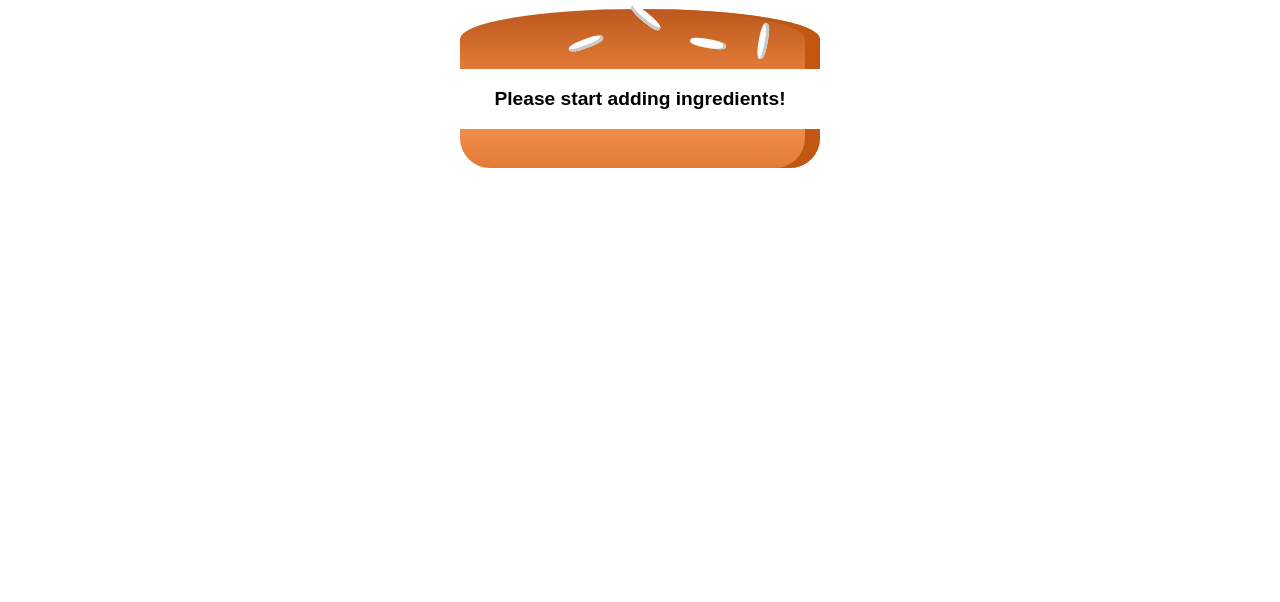
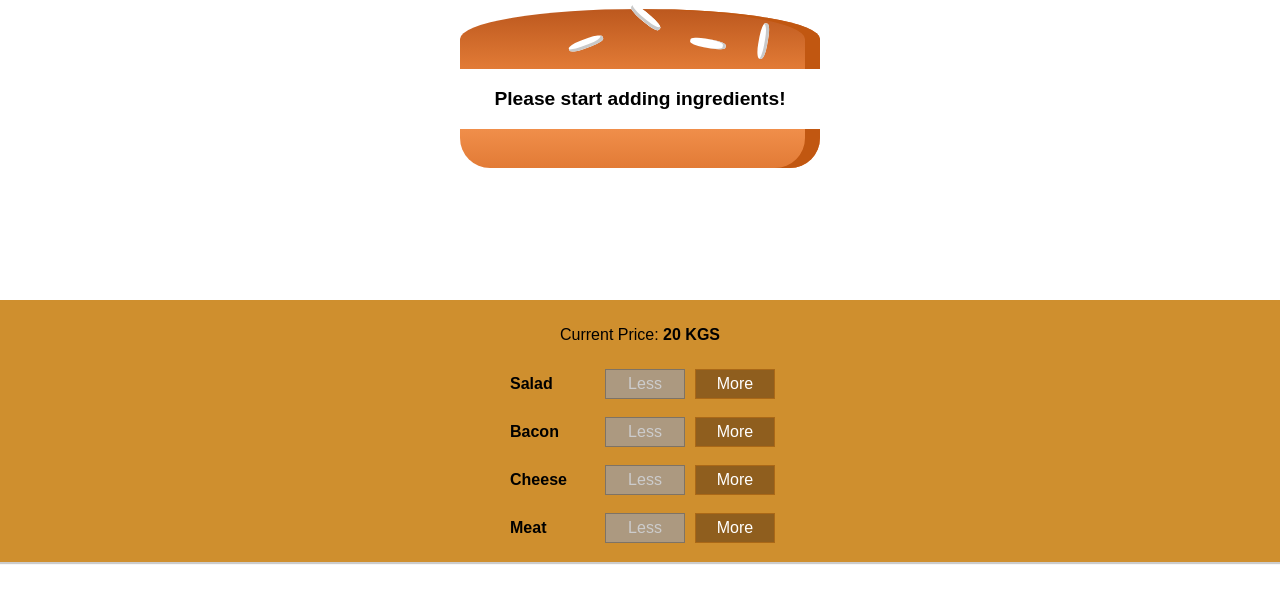
Before and after one commit to azat-nasyrov-dev/burger-app, a React (Create React App) app: page / in a window 1280 px wide. Shown: the top 602 px of the page. Built offline with nearby package versions, Linux system fonts and the light colour scheme.

Commit message:
Added a couple of new components with styles, added the initial price of all ingredients to the application, also made the initial interface with buttons, by clicking on them ingredients are added and the total price is calculated

```diff
--- a/public/index.html
+++ b/public/index.html
@@ -1,20 +1,19 @@
 <!DOCTYPE html>
 <html lang="en">
 <head>
-    <meta charset="utf-8" />
-    <link rel="icon" href="%PUBLIC_URL%/favicon.ico" />
-    <meta name="viewport" content="width=device-width, initial-scale=1" />
-    <meta name="theme-color" content="#000000" />
+    <meta charset="utf-8"/>
+    <meta name="viewport" content="width=device-width, initial-scale=1"/>
+    <meta name="theme-color" content="#000000"/>
     <meta
             name="description"
             content="Web site created using create-react-app"
     />
-    <link rel="apple-touch-icon" href="%PUBLIC_URL%/logo192.png" />
     <!--
       manifest.json provides metadata used when your web app is installed on a
       user's mobile device or desktop. See https://developers.google.com/web/fundamentals/web-app-manifest/
     -->
-    <link rel="manifest" href="%PUBLIC_URL%/manifest.json" />
+    <link rel="manifest" href="%PUBLIC_URL%/manifest.json"/>
+    <link rel="icon" href="%PUBLIC_URL%/favicon.ico"/>
     <!--
       Notice the use of %PUBLIC_URL% in the tags above.
       It will be replaced with the URL of the `public` folder during the build.
--- /dev/null
+++ b/src/components/Burger/BuildControls/BuildControl/BuildControl.css
@@ -0,0 +1,57 @@
+.BuildControl {
+    display: flex;
+    justify-content: space-between;
+    align-items: center;
+    margin: 5px 0;
+}
+
+.BuildControl button {
+    display: block;
+    font: inherit;
+    padding: 5px;
+    margin: 0 5px;
+    width: 80px;
+    border: 1px solid #aa6817;
+    cursor: pointer;
+    outline: none;
+}
+
+.BuildControl button:disabled {
+    background-color: #ac9980;
+    border: 1px solid #7e7365;
+    color: #ccc;
+    cursor: default;
+}
+
+.BuildControl button:hover:disabled {
+    background-color: #ac9980;
+    color: #ccc;
+    cursor: not-allowed;
+}
+
+.Label {
+    padding: 10px;
+    font-weight: bold;
+    width: 80px;
+    text-transform: capitalize;
+}
+
+.BuildControl .Less {
+    background-color: #D39952;
+    color: white;
+}
+
+.BuildControl .More {
+    background-color: #8f5e1e;
+    color: white;
+}
+
+.BuildControl .Less:hover, .BuildControl .Less:active {
+    background-color: #daa972;
+    color: white;
+}
+
+.BuildControl .More:hover, .BuildControl .More:active {
+    background-color: #99703f;
+    color: white;
+}
--- /dev/null
+++ b/src/components/Burger/BuildControls/BuildControl/BuildControl.js
@@ -0,0 +1,18 @@
+import React from 'react';
+import './BuildControl.css';
+
+const BuildControl = props => {
+  return (
+    <div className="BuildControl">
+      <div className="Label">{props.type}</div>
+      <button className="Less" onClick={props.removed} disabled={props.disabled}>
+        Less
+      </button>
+      <button className="More" onClick={props.added}>
+        More
+      </button>
+    </div>
+  );
+};
+
+export default BuildControl;
--- /dev/null
+++ b/src/components/Burger/BuildControls/BuildControls.css
@@ -0,0 +1,51 @@
+.BuildControls {
+    width: 100%;
+    background-color: #CF8F2E;
+    display: flex;
+    flex-flow: column;
+    align-items: center;
+    box-shadow: 0 2px 1px #ccc;
+    margin: auto;
+    padding: 10px 0;
+}
+
+.OrderButton {
+    background-color: #dad735;
+    outline: none;
+    cursor: pointer;
+    border: 1px solid #966909;
+    color: #966909;
+    font-family: inherit;
+    font-size: 1.2rem;
+    padding: 15px 30px;
+    box-shadow: 2px 2px 2px #966909;
+}
+
+.OrderButton:hover, .OrderButton:active {
+    background-color: #a0db41;
+    border: 1px solid #966909;
+    color: #966909;
+}
+
+.OrderButton:disabled {
+    background-color: #c7c6c6;
+    cursor: not-allowed;
+    border: 1px solid #ccc;
+    color: #888888;
+}
+
+.OrderButton:not(:disabled) {
+    animation: enable 0.3s linear;
+}
+
+@keyframes enable {
+    0% {
+        transform: scale(1);
+    }
+    60% {
+        transform: scale(1.1);
+    }
+    100% {
+        transform: scale(1);
+    }
+}
--- a/src/components/Burger/BuildControls/BuildControls.js
+++ b/src/components/Burger/BuildControls/BuildControls.js
@@ -1,9 +1,20 @@
 import React from 'react';
+import './BuildControls.css';
+import BuildControl from "./BuildControl/BuildControl";
 
 const BuildControls = props => {
   return (
-    <div>
-
+    <div className="BuildControls">
+      <p>Current Price: <strong>{props.price} KGS</strong></p>
+      {Object.keys(props.ingredients).map(ingType => (
+        <BuildControl
+          key={ingType}
+          disabled={props.ingredients[ingType] === 0}
+          type={ingType}
+          added={() => props.ingredientAdded(ingType)}
+          removed={() => props.ingredientRemoved(ingType)}
+        />
+      ))}
     </div>
   );
 };
--- a/src/containers/BurgerBuilder/BurgerBuilder.js
+++ b/src/containers/BurgerBuilder/BurgerBuilder.js
@@ -1,6 +1,13 @@
 import React, {useState} from 'react';
 import Burger from "../../components/Burger/Burger";
 import BuildControls from "../../components/Burger/BuildControls/BuildControls";
+
+const INGREDIENT_PRICES = {
+  salad: 5,
+  cheese: 20,
+  meat: 50,
+  bacon: 30,
+};
 
 const BurgerBuilder = () => {
   const [ingredients, setIngredients] = useState({
@@ -10,10 +17,37 @@ const BurgerBuilder = () => {
     meat: 0
   });
 
+  const [totalPrice, setTotalPrice] = useState(20);
+
+  const addIngredientHandler = type => {
+    setIngredients({
+      ...ingredients,
+      [type]: ingredients[type] + 1
+    });
+
+    setTotalPrice(totalPrice + INGREDIENT_PRICES[type]);
+  };
+
+  const removeIngredientHandler = type => {
+    if (ingredients[type] <= 0) return;
+
+    setIngredients({
+      ...ingredients,
+      [type]: ingredients[type] - 1
+    });
+
+    setTotalPrice(totalPrice - INGREDIENT_PRICES[type]);
+  };
+
   return (
     <>
       <Burger ingredients={ingredients}/>
-      <BuildControls ingredients={ingredients}/>
+      <BuildControls
+        ingredients={ingredients}
+        price={totalPrice}
+        ingredientAdded={addIngredientHandler}
+        ingredientRemoved={removeIngredientHandler}
+      />
     </>
   );
 };
```
Also changed, not shown: public/manifest.json. Lines whose indentation alone changed are shown as unchanged.
